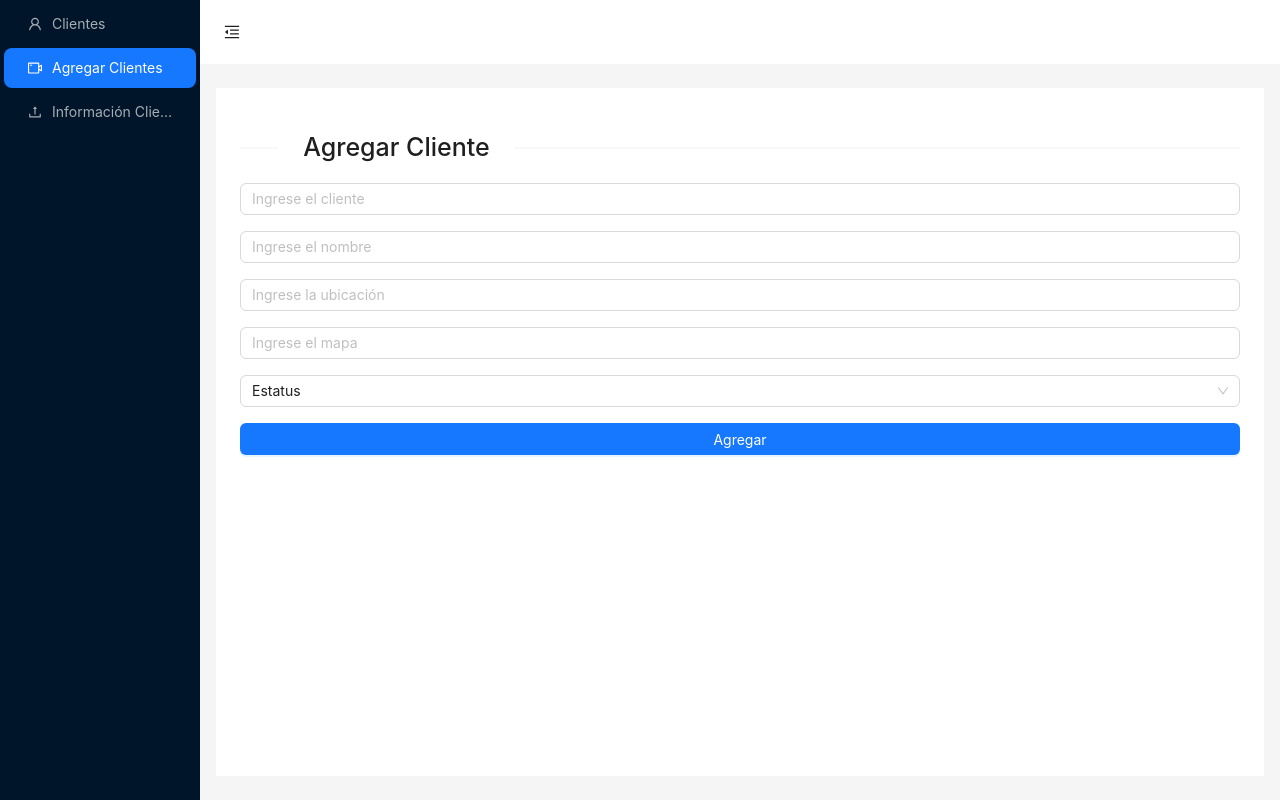
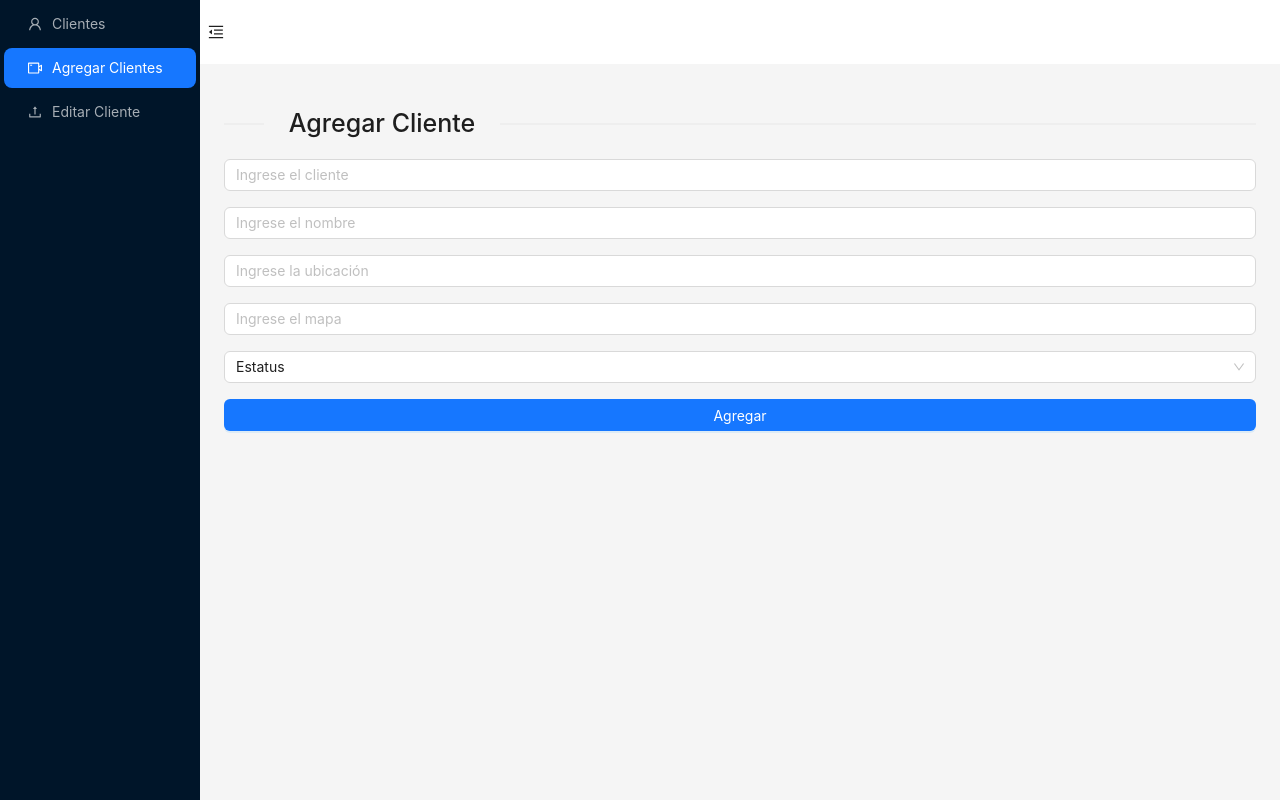
Before and after one commit to HaXyrdUtp/crud-react, a React (Create React App) app: page / in a window 1280 px wide. Both pictures are taken after a click on the item "Agregar Clientes". Built offline with nearby package versions, Linux system fonts and the light colour scheme; no server answers; the database is empty.

Commit message:
Cambios al Css

```diff
--- a/src/App.css
+++ b/src/App.css
@@ -44,3 +44,21 @@ html, body, #root, .ant-layout {
 .btn-block {
   width: 100%;
 }
+
+/* Custom header style */
+.header {
+  padding: 0;
+  background: #fff;
+}
+
+/* Custom button style */
+.menu-button {
+  font-size: 16px;
+  width: 64px;
+  height: 64px;
+}
+
+/* Custom layout style */
+.layout {
+  height: 100%;
+}
--- a/src/App.js
+++ b/src/App.js
@@ -66,7 +66,7 @@ const App = () => {
     setMapa(cliente.mapa);
     setEstatus(cliente.estatus);
     setCurrentClienteId(cliente.id);
-    setSelectedNav('3'); // Switch to the 'nav 3' view
+    setSelectedNav('3'); // Switch to the 'nav 3' view for editing
   };
 
   const actualizarCliente = async (e) => {
@@ -92,8 +92,8 @@ const App = () => {
       setUbicacion('');
       setMapa('');
       setEstatus('');
-      setCurrentClienteId(false);
-      setSelectedNav('1'); // Switch back to the 'Clientes' view
+      setCurrentClienteId(null);
+      setSelectedNav('1'); // Switch back to the 'Clientes' view after updating
     } catch (error) {
       console.log(error);
     }
@@ -104,7 +104,6 @@ const App = () => {
       await deleteDoc(doc(db, 'Proyectos', id));
       const arrayFiltrado = clientes.filter(item => item.id !== id);
       setClientes(arrayFiltrado);
-      setSelectedNav('3'); // Switch to the 'nav 3' view
     } catch (error) {
       console.log(error);
     }
@@ -118,6 +117,7 @@ const App = () => {
         text: cliente.clienteNombre,
         value: cliente.clienteNombre,
       })),
+      sorter: (a, b) => a.clienteNombre.length - b.clienteNombre.length,
       onFilter: (value, record) => record.clienteNombre.indexOf(value) === 0,
     },
     {
@@ -167,10 +167,8 @@ const App = () => {
       case '2':
         return (
           <>
-            <Divider orientation="left" style={{ fontSize: 25 }}>
-              {currentClienteId ? 'Editar Cliente' : 'Agregar Cliente'}
-            </Divider>
-            <form onSubmit={currentClienteId ? actualizarCliente : agregarCliente}>
+            <Divider orientation="left" style={{ fontSize: 25 }}>Agregar Cliente</Divider>
+            <form onSubmit={agregarCliente}>
               <Space size="middle" direction="vertical" style={{ width: '100%' }}>
                 <Input
                   type="text"
@@ -211,7 +209,7 @@ const App = () => {
                   ]}
                 />
                 <Button type="primary" htmlType="submit" className="btn btn-primary btn-block">
-                  {currentClienteId ? 'Editar' : 'Agregar'}
+                  Agregar
                 </Button>
               </Space>
             </form>
@@ -220,12 +218,52 @@ const App = () => {
       case '3':
         return (
           <>
-            <Divider orientation="left" style={{ fontSize: 25 }}>Información del Cliente</Divider>
-            <p>Nombre del Cliente: {clienteNombre}</p>
-            <p>Nombre del Proyecto: {nombre}</p>
-            <p>Ubicación: {ubicacion}</p>
-            <p>Mapa: {mapa}</p>
-            <p>Estatus: {estatus}</p>
+            <Divider orientation="left" style={{ fontSize: 25 }}>Editar Cliente</Divider>
+            <form onSubmit={actualizarCliente}>
+              <Space size="middle" direction="vertical" style={{ width: '100%' }}>
+                <Input
+                  type="text"
+                  className="form-control mb-2"
+                  placeholder="Ingrese el cliente"
+                  value={clienteNombre}
+                  onChange={e => setClienteNombre(e.target.value)}
+                />
+                <Input
+                  type="text"
+                  className="form-control mb-2"
+                  placeholder="Ingrese el nombre"
+                  value={nombre}
+                  onChange={e => setNombre(e.target.value)}
+                />
+                <Input
+                  type="text"
+                  className="form-control mb-2"
+                  placeholder="Ingrese la ubicación"
+                  value={ubicacion}
+                  onChange={e => setUbicacion(e.target.value)}
+                />
+                <Input
+                  type="text"
+                  className="form-control mb-2"
+                  placeholder="Ingrese el mapa"
+                  value={mapa}
+                  onChange={e => setMapa(e.target.value)}
+                />
+                <Select
+                  className="form-control mb-2"
+                  defaultValue={estatus}
+                  onChange={e => setEstatus(e)}
+                  options={[
+                    { value: 'En curso', label: 'En curso' },
+                    { value: 'Stand By', label: 'Stand By' },
+                    { value: 'Terminado', label: 'Terminado' }
+                  ]}
+                />
+                <Button type="primary" htmlType="submit" className="btn btn-primary btn-block">
+                  Confirmar
+                </Button>
+              </Space>
+            </form>
           </>
         );
       default:
@@ -234,7 +272,7 @@ const App = () => {
   };
 
   return (
-    <Layout>
+    <Layout className="layout">
       <Sider trigger={null} collapsible collapsed={collapsed}>
         <div className="demo-logo-vertical" />
         <Menu
@@ -256,28 +294,21 @@ const App = () => {
             {
               key: '3',
               icon: <UploadOutlined />,
-              label: 'Información Cliente',
+              label: 'Editar Cliente',
             },
           ]}
         />
       </Sider>
       <Layout>
-        <Header style={{ padding: 0, background: '#fff' }}>
+        <Header className="header">
           <Button
             type="text"
             icon={collapsed ? <MenuUnfoldOutlined /> : <MenuFoldOutlined />}
             onClick={() => setCollapsed(!collapsed)}
-            style={{ fontSize: '16px', width: 64, height: 64 }}
+            className="menu-button"
           />
         </Header>
-        <Content
-          style={{
-            margin: '24px 16px',
-            padding: 24,
-            minHeight: 280,
-            background: '#fff',
-          }}
-        >
+        <Content className="content">
           {renderContent()}
         </Content>
       </Layout>
```
Lines whose indentation alone changed are shown as unchanged.
